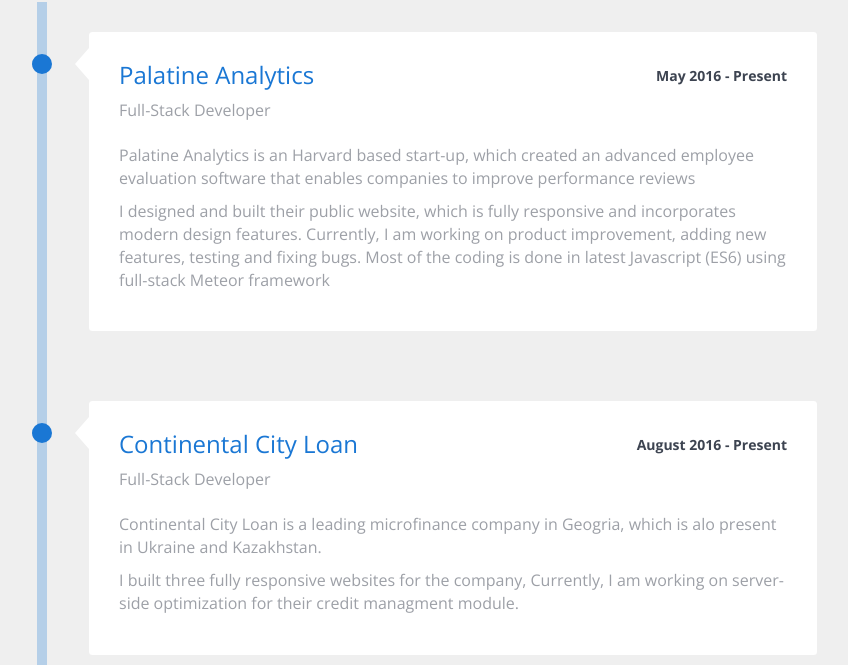
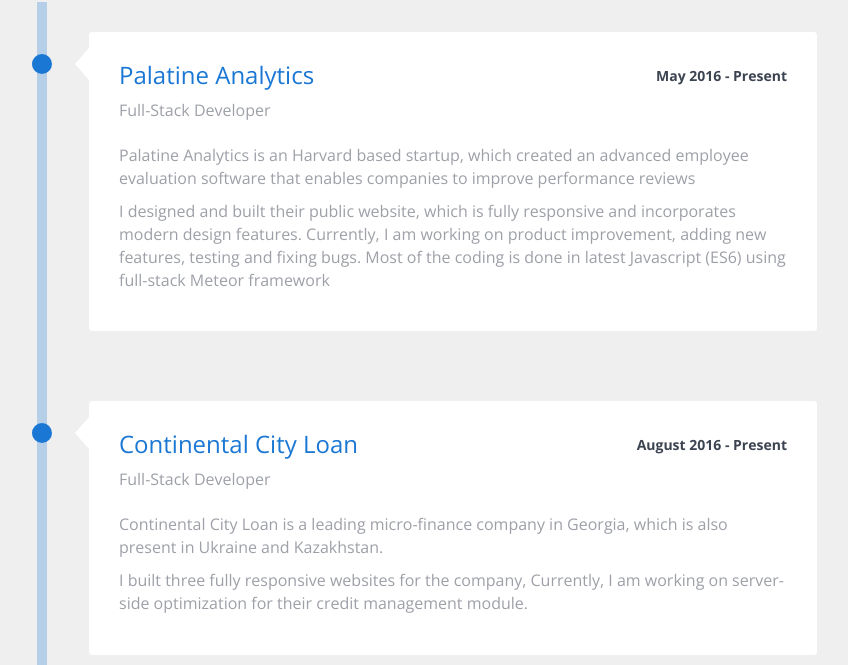
Before and after one commit to grosto/grosto.github.io, a plain HTML site: page index.html in a window 1280 px wide. Shown: the part 2061-2726 px from the top of the page, without its empty margins (222-1070 px from the left). Drawn offline with nearby package versions, Linux system fonts and the light colour scheme.

Commit message:
fixed some typos

```diff
--- a/index.html
+++ b/index.html
@@ -200,7 +200,7 @@
                 <h5>Palatine Analytics</h5>
                 <span class="date">May 2016 - Present</span>
                 <h6>Full-Stack Developer</h6>
-                <p>Palatine Analytics is an Harvard based start-up, which created an advanced employee evaluation software that enables companies to improve performance reviews</p>
+                <p>Palatine Analytics is an Harvard based startup, which created an advanced employee evaluation software that enables companies to improve performance reviews</p>
                 <p>I designed and built their public website, which is fully responsive and incorporates modern design features. Currently, I am working on product improvement, adding new features, testing and fixing bugs. Most of the coding is done in latest Javascript (ES6) using full-stack Meteor framework</p>
               </div>
             </div>
@@ -210,8 +210,8 @@
                 <h5>Continental City Loan</h5>
                 <span class="date">August 2016 - Present</span>
                 <h6>Full-Stack Developer</h6>
-                <p>Continental City Loan is a leading microfinance company in Geogria, which is alo present in Ukraine and Kazakhstan.</p>
-                <p>I built three fully responsive websites for the company, Currently, I am working on server-side optimization for their credit managment module.</p>
+                <p>Continental City Loan is a leading micro-finance company in Georgia, which is also present in Ukraine and Kazakhstan.</p>
+                <p>I built three fully responsive websites for the company, Currently, I am working on server-side optimization for their credit management module.</p>
               </div>
             </div>
             <div class="timeline-block">
```
